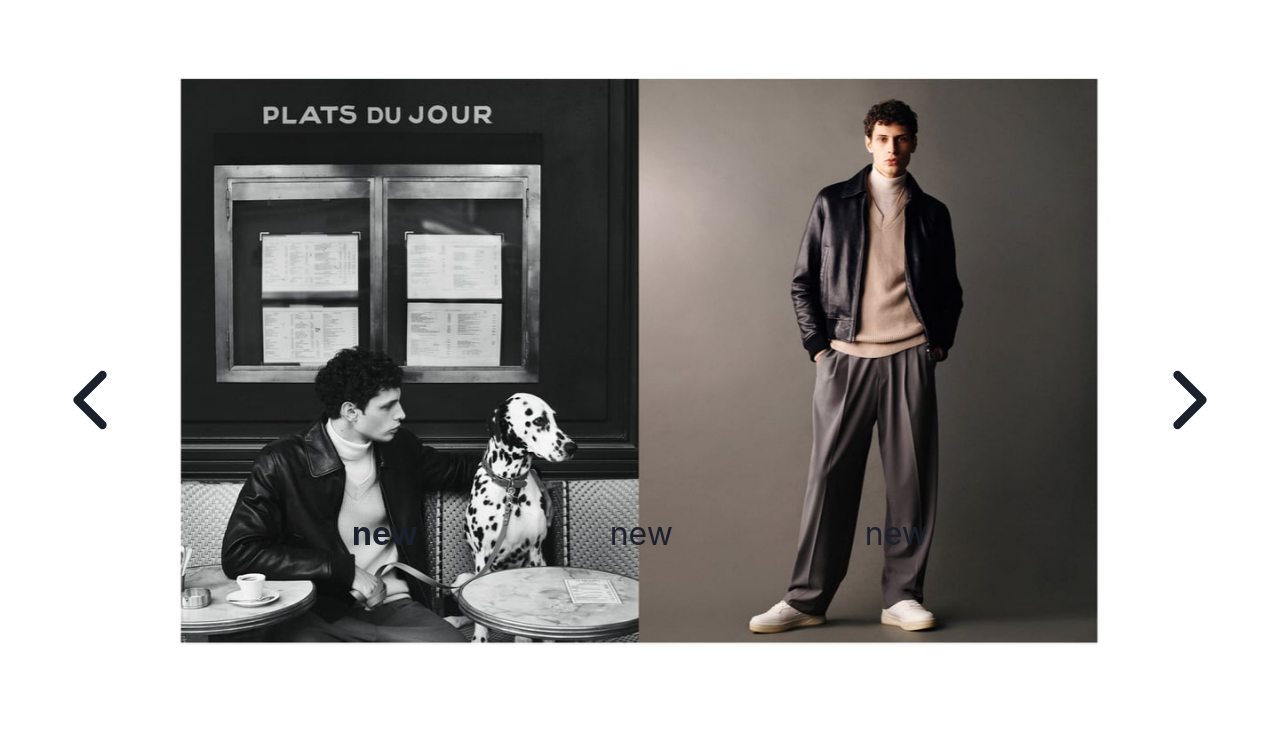
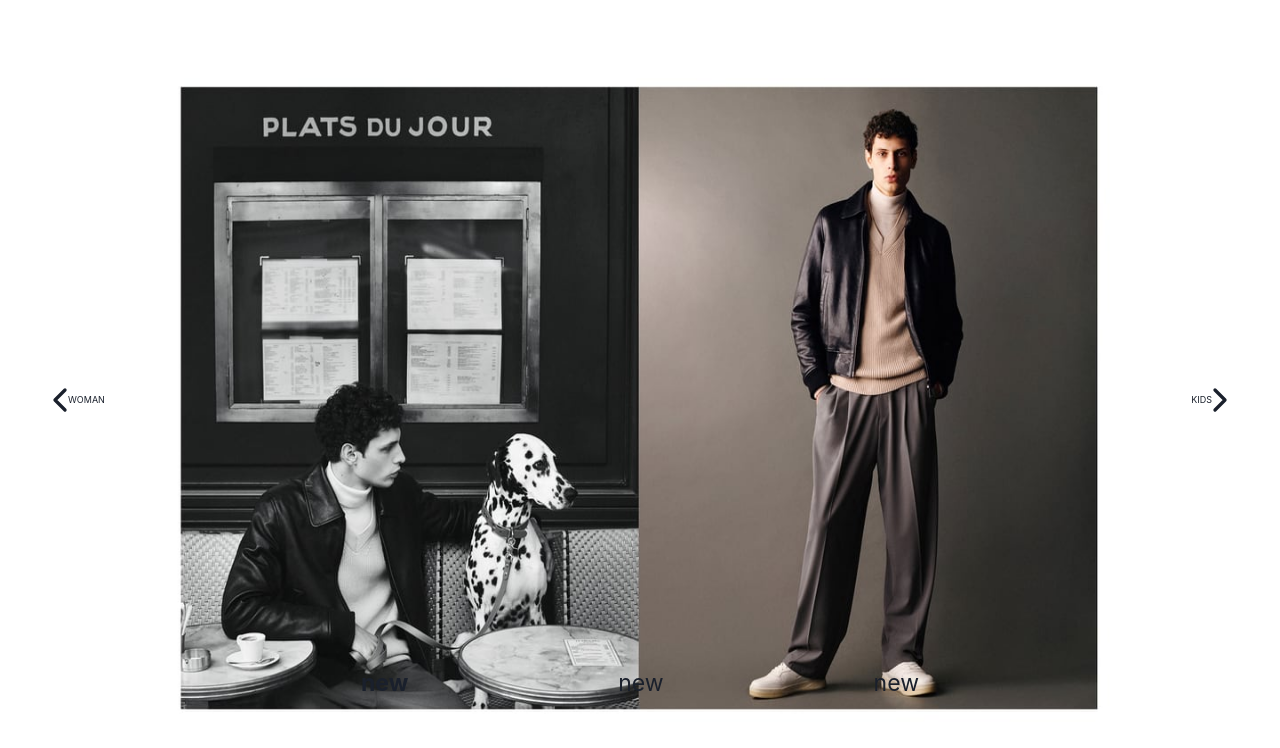
Before and after one commit to ApexSpunk/nebulous-unit-9563, a React (Create React App) app: page / in a window 1280 px wide. Both pictures are taken after a click on the icon 1190 px from the left and 400 px from the top of the page. Shown: the top 748 px of the page. Built offline with nearby package versions, Linux system fonts and the light colour scheme.

Commit message:
home page almost done

```diff
--- a/src/Components/homepage/HomePageSlider.jsx
+++ b/src/Components/homepage/HomePageSlider.jsx
@@ -1,8 +1,7 @@
-import {Box, Flex, Heading, Text} from '@chakra-ui/react'
+import {Box,  Image} from '@chakra-ui/react'
 
 import {useState} from "react"
 import {motion} from "framer-motion"
-import { Link } from 'react-router-dom'
 import Footer from './fotter'
 import PageLinks from './pagesLinks'
 
@@ -27,7 +26,7 @@ export default function HomePageCarosel({images,isleft,links}){
                 setCindex(cindex+1)
             }
             run =false
-           },800)
+           },1300)
         }
 
     }
@@ -44,30 +43,31 @@ export default function HomePageCarosel({images,isleft,links}){
                     setCindex(cindex-1)
                 }
              run =false
-            },800)
+            },1300)
          }
 
 
     }
     return (
-        <motion.div initial={{opacity:0,x:isleft?"-100vh":"100vh"}}
-        animate={{opacity:1,x:0,}}
-        transition={{type:"tween", duration:0.9}}>
-            <Box w="100%"  h={"100vh"} overflow="hidden" onWheel={(e)=>{e.deltaY>0?handleNext():handlePrev()}} >
+        <motion.div initial={{opacity:0,x:isleft?"-100vh":"100px",scaleX:0.5 } }
+        animate={{opacity:1,x:0,scaleX:1 }}
+        transition={{type:"tween", duration:0.8}}>
+            <Box w="100%"  h="100vh" overflowY="hidden"  overflow={"hidden"} objectFit={"contain"} onWheel={(e)=>{e.deltaY>0?handleNext():handlePrev()}} >
 
                 {images.slice(cindex,cindex+1).map((el)=>{
                     return(
 
-                        <Box key={el.item} pos="relative">{!el.isvedio?<motion.img
+                        <Box key={el.item} pos="relative" w="100%"  h="100%" >{!el.isvedio?<Image as={motion.img}
+
                         initial={{opacity:0,y:isup?"100vh":"-100vh"}}
                         animate={{opacity:1,y:0}}
-                        transition={{type:"tween", duration:0.5}}
-                        width="100%" height={"100vh"}  src={el.item}
+                        transition={{type:"", duration:0.5}}
+                        w="100%"  h="100%"  src={el.item}
                         />:
                         <motion.video autoPlay muted loop initial={{opacity:0,y:isup?"100vh":"-100vh"}}
                         animate={{opacity:1,y:0}}
                         transition={{type:"tween", duration:0.5}}
-                        width="100%" height={"100%"} >
+                        width="100%"  height="100%" >
                         <source   src={el.item} type="video/mp4"/>
                         </motion.video>
 
--- a/src/Components/homepage/fotter.jsx
+++ b/src/Components/homepage/fotter.jsx
@@ -2,10 +2,10 @@ import { Box, Flex, Heading, Link, Text } from "@chakra-ui/react";
 
 export default function Footer(){
     return (
-        <Box w="100%" h="60%" pos={"absolute"}  zIndex={1000} bottom={"10%"} display="grid" alignItems={"flex-start"} p={20} >
+        <Box w="100%" h="60%"  pos={"absolute"}  zIndex={1000} bottom={"10%"} display="grid" gap={100} p={20} >
                             <Box textAlign={"center"}><Link><Heading>JOIN OUR NEWSLETTER</Heading></Link></Box>
                             <Box>
-                                <Flex w="50%" justifyContent={"space-around" } m="auto" fontSize={25} >
+                                <Flex w="50%" justifyContent={"space-around" } m="auto" fontSize={12} gap={2} >
                                     <Link href="https://www.instagram.com/zara/" isExternal>INSTAGRAM</Link>
                                     <Link href="https://www.facebook.com/Zara" isExternal>FACEBOOK</Link>
                                     <Link href="https://twitter.com/ZARA" isExternal>TWITTER</Link>
@@ -14,7 +14,7 @@ export default function Footer(){
                                     <Link href="https://open.spotify.com/user/r6ivwuv0ebk346hhxo446pbfv" isExternal>SPOTIFY</Link>
                                 </Flex>
                             </Box>
-                            <Box fontSize={19}><Box><Text>Name and address of the manufacturer:<br/>
+                            <Box fontSize={11}><Box><Text>Name and address of the manufacturer:<br/>
                             Industria de Diseño Textil, S.A. (INDITEX, S.A.)<br/>
                             Avenida de la Diputación, Edificio Inditex, 15143, Arteixo (A Coruña), Spain
                             </Text></Box></Box>
--- a/src/Components/homepage/homePageComCarosel.jsx
+++ b/src/Components/homepage/homePageComCarosel.jsx
@@ -1,4 +1,4 @@
-import { Box, Flex, Image } from "@chakra-ui/react";
+import { Box, Flex, Image, Text } from "@chakra-ui/react";
 import { FiChevronLeft,FiChevronRight} from "react-icons/fi";
 import img1 from "../homepagePhotos/img1.jpg"
 import img2 from "../homepagePhotos/img2.jpg"
@@ -13,6 +13,7 @@ import kid2 from "../homepagePhotos/kids2.jpg"
 import kid3 from "../homepagePhotos/kids3.jpg"
 import kidvid from "../homepagePhotos/kidvid.mp4"
 import HomePageCarosel from "./HomePageSlider";
+import {motion} from "framer-motion"
 import { useState } from "react";
 export default function HomePageComCarosel(){
     const woman=[{item:img1,isvedio:false},{item:img2,isvedio:false},{item:img3,isvedio:false},{item:img4,isvedio:false},{item:img5,isvedio:false}];
@@ -24,19 +25,24 @@ export default function HomePageComCarosel(){
         <Box w="100%"  h={"100vh"} >
 
             <Flex alignItems={"center"}  >
-                <Box pos={"absolute"} left={10} visibility={count<=1?"hidden":"visible"} zIndex="10" ><FiChevronLeft size={100} onClick={()=>{
+                <Box alignItems={"center"}
+                as={motion.div} whileHover={{scale:1.3,cursor:"pointer",  } } transition={{duration:0.8}}
+                pos={"absolute"} left={10} visibility={count<=1?"hidden":"visible"} zIndex="10" ><Flex alignItems={"center"}><FiChevronLeft size={40} onClick={()=>{
                     setCount(count-1);
                     setIsleft(true)
-                }}/></Box>
+                }}/> <Text fontSize={9} ml={-3}>{count===2?"WOMAN":"MAN"}</Text></Flex></Box>
                 <Box  w="100%"  h={"100vh"} >
             {count===1&&<HomePageCarosel images={woman} isleft={isleft} />}
             {count===2&&<HomePageCarosel images={man} isleft={isleft}/>}
             {count===3&&<HomePageCarosel images={kids} isleft={isleft}/>}
                 </Box >
-                <Box pos={"absolute"} right={10} visibility={count>=3?"hidden":"visible"} ><FiChevronRight size={100} onClick={()=>{
+                <Box
+                as={motion.div} whileHover={{scale:1.3,cursor:"pointer",  } } transition={{duration:0.8}}
+                pos={"absolute"} right={10} visibility={count>=3?"hidden":"visible"} ><Flex alignItems={"center"}><Text fontSize={9} mr={-3}>{count===2?"KIDS":"MAN"}</Text>
+                <FiChevronRight size={40} onClick={()=>{
                     setCount(count+1);
                     setIsleft(false)
-                }}/></Box>
+                }}/></Flex></Box>
             </Flex>
 
 
--- a/src/Components/homepage/pagesLinks.tsx
+++ b/src/Components/homepage/pagesLinks.tsx
@@ -3,11 +3,11 @@ import { Link } from "react-router-dom";
 
 export default function PageLinks(){
     return (
-        <Box w="100%" pos={"absolute"}  zIndex={1000} bottom={"20%"}>
+        <Box w="100%" pos={"absolute"}  zIndex={1000} bottom={"8%"}>
                             <Flex w="60%" justify={"space-around"} h="70px" m="auto">
-                            <Link to="/" ><Text as={"b"} fontSize={32}>new</Text> </Link>
-                            <Link to="/" ><Text fontSize={32}>new</Text></Link>
-                            <Link to="/" ><Text fontSize={32}>new</Text></Link>
+                            <Link to="/" ><Text as={"b"} fontSize={23}>new</Text> </Link>
+                            <Link to="/" ><Text fontSize={23}>new</Text></Link>
+                            <Link to="/" ><Text fontSize={23}>new</Text></Link>
                             </Flex>
                         </Box>
     )
```
